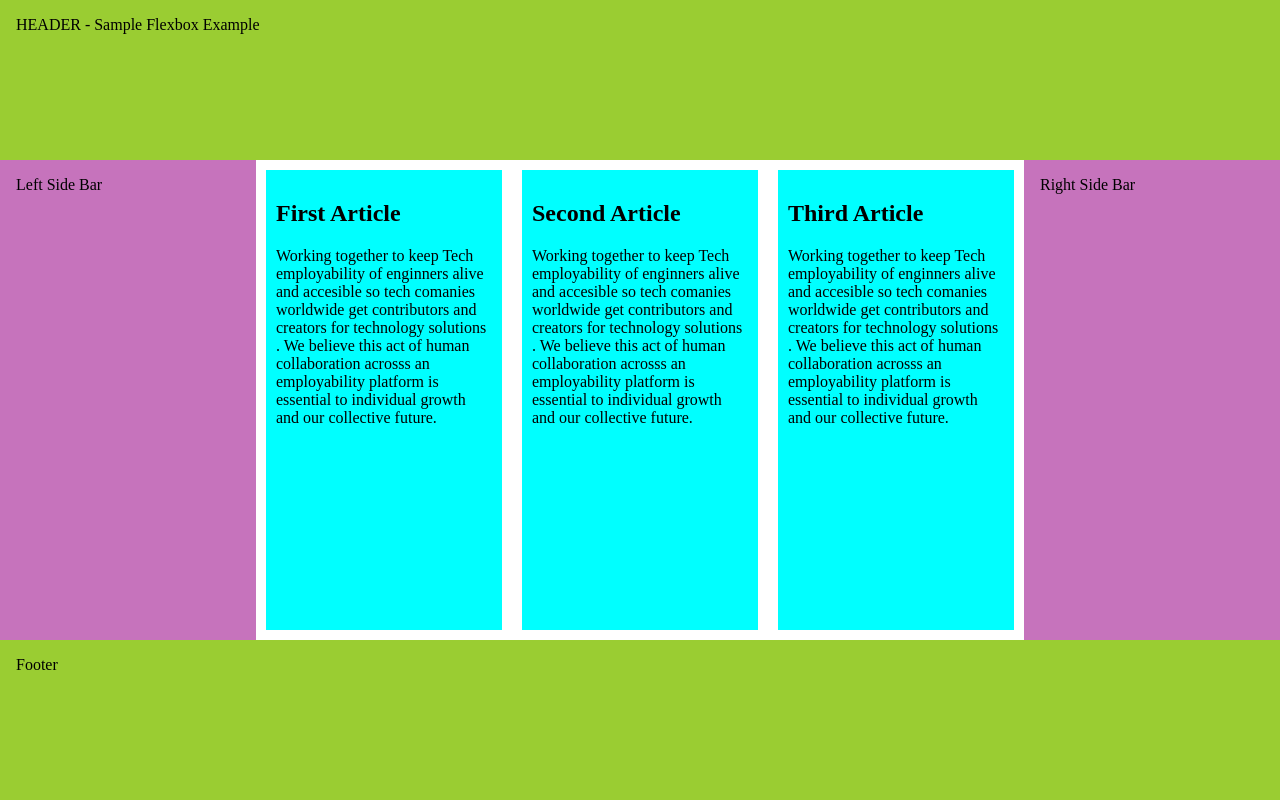
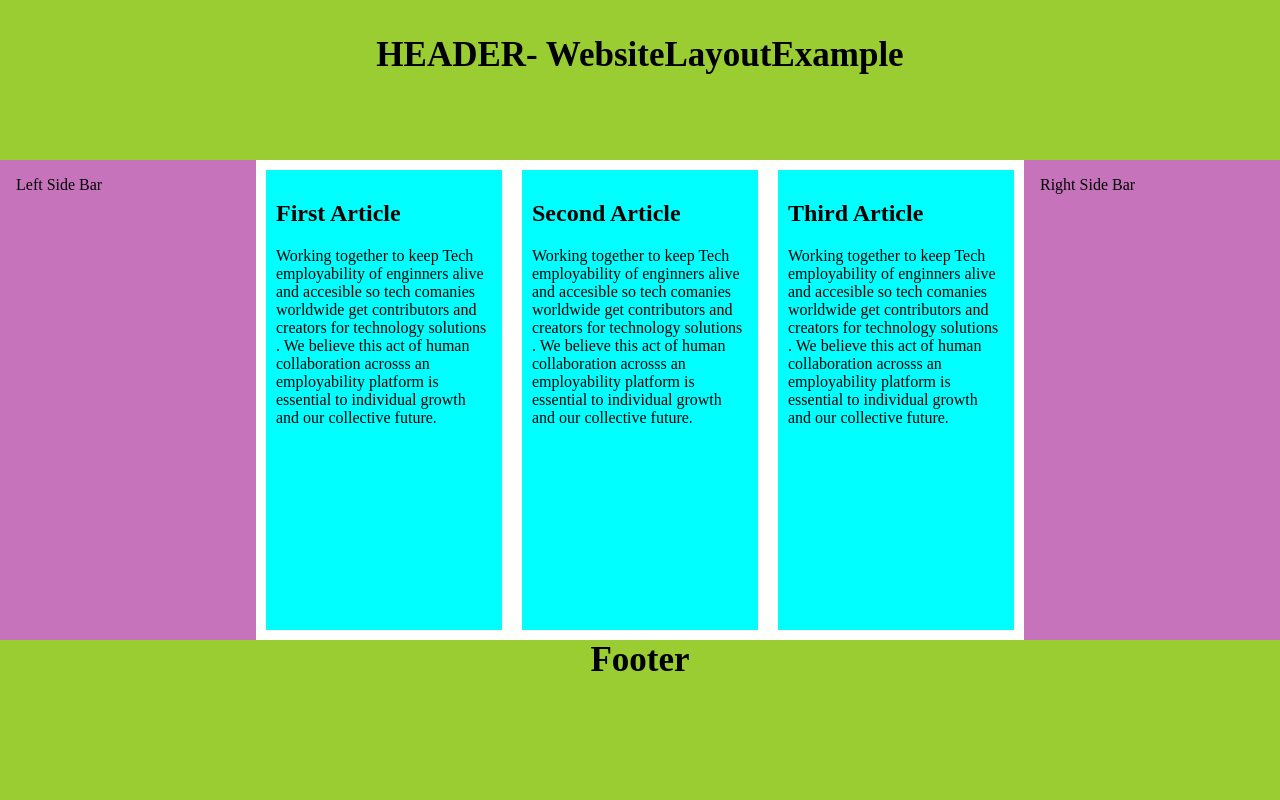
Before and after one commit to vijayalakshmimannay/HTML-CSS-FlexBox-Templates, a plain HTML site: page pages/WebsiteLayoutExample.html in a window 1280 px wide. Drawn offline with Linux system fonts and the light colour scheme.

Commit message:
[vijayalakshmi] website layout desigin using flex

```diff
--- a/css/WebsiteLayout.css
+++ b/css/WebsiteLayout.css
@@ -22,10 +22,17 @@
   #main > nav {
     order: -1;
   }
-  header, footer, article, nav, aside {
+
+  header, footer
+   article, nav, aside {
     padding: 1em;
   }
   header, footer {
+    display: flex;
+    flex-flow: column wrap;
+    align-content: center;
     background: yellowgreen;
+    font-weight: bold;
+    font-size: 35px;
     height: 20vh;
   }
--- a/pages/WebsiteLayoutExample.html
+++ b/pages/WebsiteLayoutExample.html
@@ -11,7 +11,7 @@
 </head>
 
 <body>
-  <header class="headerContainer">HEADER - Sample Flexbox Example</header>
+  <header class="headerContainer">HEADER- WebsiteLayoutExample</header>
     <div id="main">
       <article>
           <h2>First Article</h2>
```
Also changed, not shown: Outputs/WebPageExample.png.
